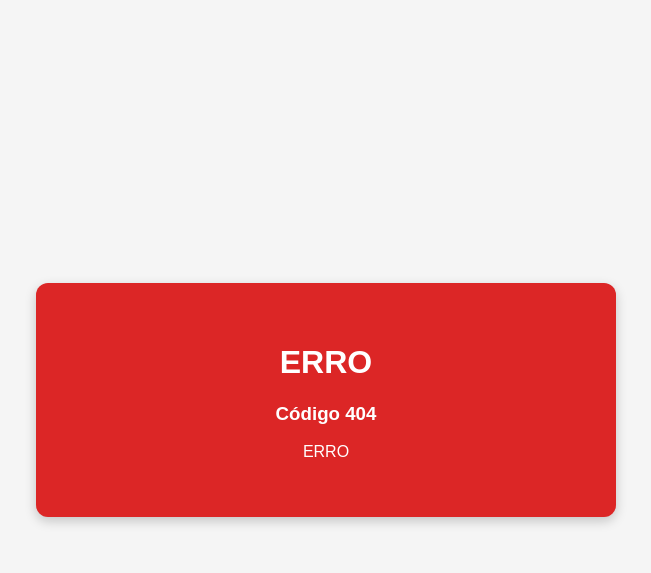
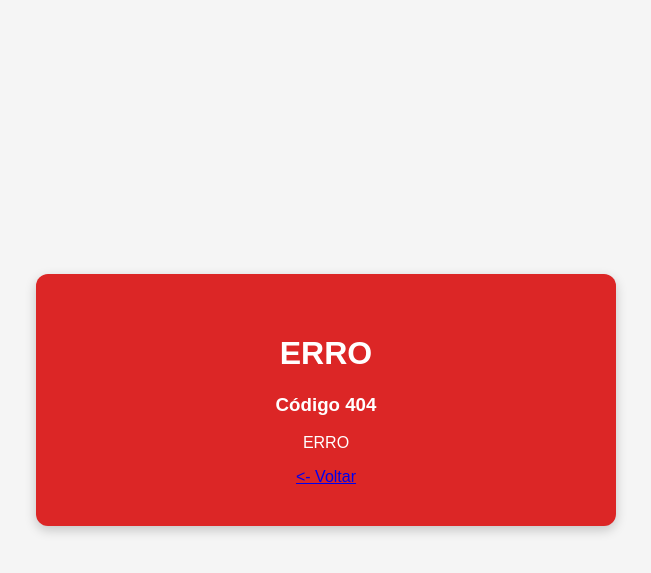
Before and after one commit to waldaotto/taskmanager, a PHP site: page /App/Views/errors/404.php in a window 1280 px wide. Shown: the top 573 px of the page, without its empty margins (314-965 px from the left). Run offline with PHP 8.4, Linux system fonts and the light colour scheme; some libraries are stand-ins or nearby versions.

Commit message:
Botao de voltar simples nos erros

```diff
--- a/App/Views/errors/404.php
+++ b/App/Views/errors/404.php
@@ -12,6 +12,7 @@
             <h1>ERRO</h1>
             <h3>Código 404</h3>
             <p><?= htmlspecialchars($message ?? 'ERRO',ENT_QUOTES,'UTF-8') ?></p>
+            <a href="/"><- Voltar</a>
         </div>
     </main>
 </body>
--- a/App/Views/errors/500.php
+++ b/App/Views/errors/500.php
@@ -12,6 +12,7 @@
             <h1>ERRO</h1>
             <h3>Código 500</h3>
             <p><?= htmlspecialchars($message ?? 'erro',ENT_QUOTES,'UTF-8') ?></p>
+            <a href="/"><- Voltar</a>
         </div>
     </main>
 </body>
```
